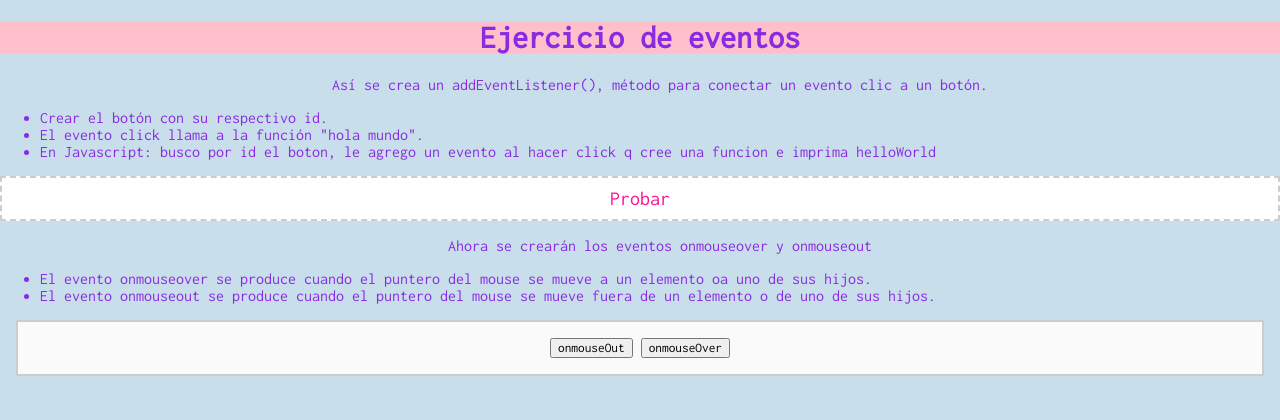
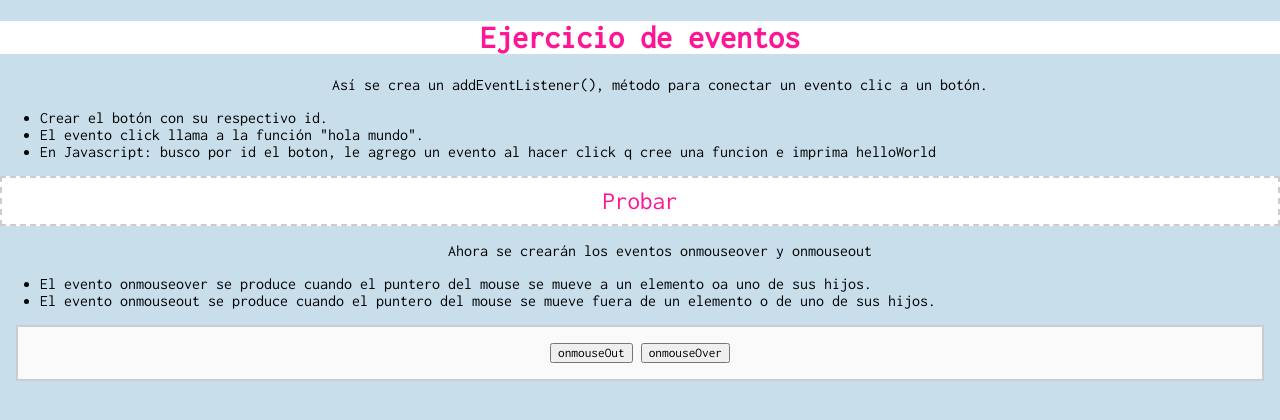
Before and after one commit to laureenpe/ejercicios-eventos, a plain HTML site: page index.html in a window 1280 px wide. Drawn offline with Linux system fonts and the light colour scheme.

Commit message:
css manipulation

```diff
--- a/main/css/estilos.css
+++ b/main/css/estilos.css
@@ -15,9 +15,9 @@ p {
 }
 
 h1 {
-    background: pink;
+    background: white;
     text-align: center;
-    color: blueviolet;
+    color: deeppink;
 }
 
 .checkbox {
@@ -31,7 +31,7 @@ h1 {
 
 ul,
 a:hover {
-    color: blueviolet;
+    color: black;
 }
 
 #miBoton {
@@ -39,6 +39,12 @@ a:hover {
     padding: 10px;
     border: 2px dashed #CCC;
     background: white;
-    font-size: 20px;
+    font-size: 25px;
     color: deeppink;
+    font-size: 23;
 }
+
+p#demo {
+    color: deeppink;
+    font-size: 35;
+}
```
Also changed, not shown: 1 other file.
